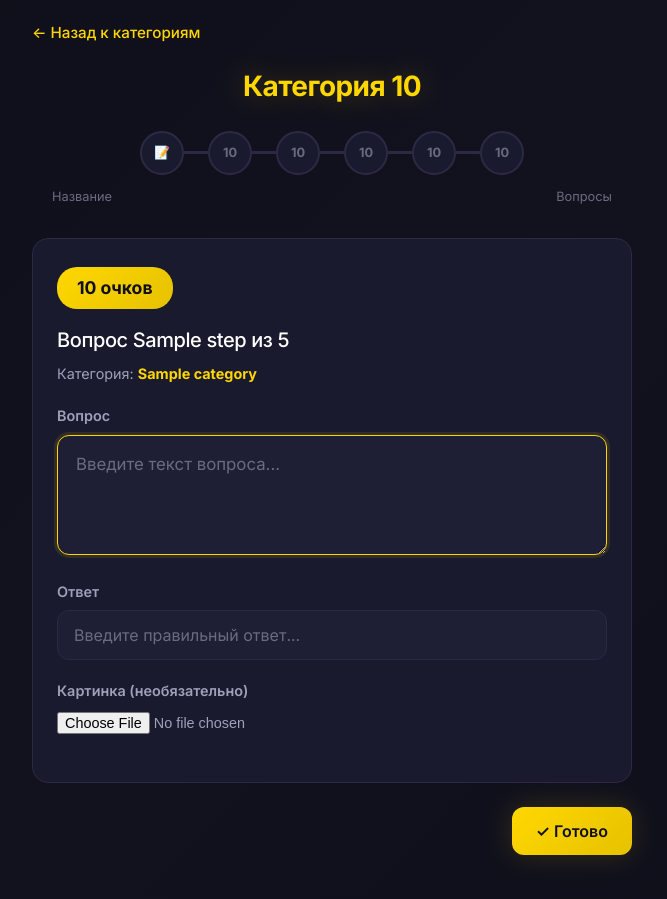
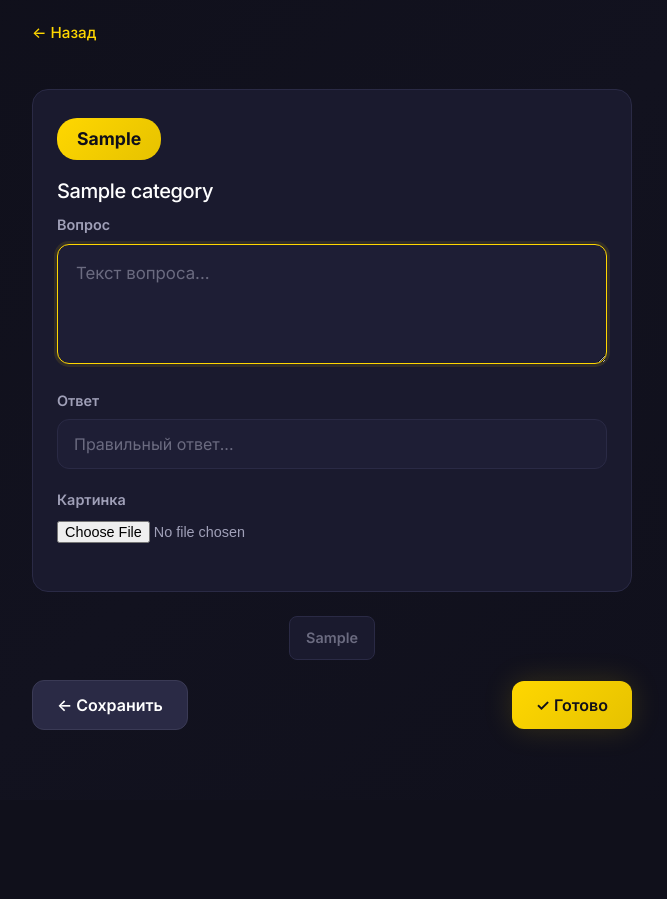
Before and after one commit to lyo-nya/svoya-jeopardy, a Flask app: template app/templates/category_wizard.html in a window 1280 px wide. Shown: the whole page, without its empty margins (308-975 px from the left). After the commit the page ends 735 px from the top, so only its background shows below. Run offline with Flask 3, Linux system fonts and the light colour scheme; tables that the repository leaves empty hold one stand-in row (values such as "Sample post"); the template is opened without the code that fills it: values that come from a table or form of the project are taken from there, most other values are stand-ins (such as "Sample title", 1, 10 or a date in 2020); some libraries are stand-ins or nearby versions.

Commit message:
Refactor category wizard and setup page UI (#11)
Co-authored-by: Cursor Agent <cursoragent@cursor.com>

```diff
--- a/app/static/css/style.css
+++ b/app/static/css/style.css
@@ -1298,6 +1344,42 @@ hr {
     font-size: 0.9rem;
 }
 
+.points-nav {
+    display: flex;
+    gap: 8px;
+    margin: 20px 0;
+    justify-content: center;
+}
+
+.points-nav-item {
+    padding: 10px 16px;
+    background: var(--bg-card);
+    border: 1px solid var(--border-color);
+    border-radius: var(--radius-sm);
+    color: var(--text-muted);
+    font-weight: 600;
+    text-decoration: none;
+    font-size: 0.9rem;
+    transition: all 0.2s ease;
+}
+
+.points-nav-item:hover {
+    border-color: var(--primary-gold);
+    color: var(--primary-gold);
+}
+
+.points-nav-item.active {
+    background: linear-gradient(135deg, var(--primary-gold) 0%, var(--primary-gold-dark) 100%);
+    color: var(--bg-dark);
+    border-color: var(--primary-gold);
+}
+
+.points-nav-item.filled:not(.active) {
+    background: rgba(74, 222, 128, 0.15);
+    border-color: rgba(74, 222, 128, 0.4);
+    color: var(--success);
+}
+
 .questions-summary {
     background: var(--bg-card);
     padding: 20px;
--- a/app/templates/category_wizard.html
+++ b/app/templates/category_wizard.html
@@ -1,40 +1,15 @@
 {% extends "base.html" %}
 
-{% block title %}Категория {{ pos + 1 }} - Своя Jeopardy!{% endblock %}
+{% block title %}{% if category %}{{ category.name }}{% else %}Новая категория{% endif %} - Своя Jeopardy!{% endblock %}
 
 {% block content %}
-<a href="{{ url_for('setup.setup_overview') }}" class="back-link">← Назад к категориям</a>
-
-<h1>Категория {{ pos + 1 }}</h1>
-
-<!-- Progress indicator -->
-<div class="wizard-progress">
-    <div class="progress-steps">
-        {% for i in range(6) %}
-            <div class="progress-step {% if i < step %}completed{% elif i == step %}active{% endif %}">
-                {% if i == 0 %}
-                    <span class="step-icon">📝</span>
-                {% else %}
-                    <span class="step-icon">{{ point_values[i-1] }}</span>
-                {% endif %}
-            </div>
-            {% if i < 5 %}
-                <div class="progress-line {% if i < step %}completed{% endif %}"></div>
-            {% endif %}
-        {% endfor %}
-    </div>
-    <div class="progress-labels">
-        <span class="progress-label">Название</span>
-        <span class="progress-label">Вопросы</span>
-    </div>
-</div>
+<a href="{{ url_for('setup.setup_overview') }}" class="back-link">← Назад</a>
 
 <form method="POST" action="{{ url_for('setup.save_category_step', pos=pos, step=step) }}" enctype="multipart/form-data" class="wizard-form">
     {% if step == 0 %}
         <!-- Step 0: Category name -->
         <div class="wizard-step">
-            <h2>Как называется ваша категория?</h2>
-            <p class="step-hint">Придумайте название для темы вопросов</p>
+            <h2>Название категории</h2>
 
             <div class="form-group">
                 <input type="text" name="category_name"
@@ -44,22 +19,28 @@
                        class="wizard-input">
             </div>
         </div>
+
+        <div class="wizard-actions">
+            <div></div>
+            <button type="submit" name="action" value="next" class="btn btn-primary">
+                Далее →
+            </button>
+        </div>
     {% else %}
         <!-- Steps 1-5: Questions -->
         {% set points = point_values[step - 1] %}
         {% set existing_question = questions_by_points.get(points) %}
 
         <div class="wizard-step">
-            <div class="points-badge">{{ points }} очков</div>
-            <h2>Вопрос {{ step }} из 5</h2>
+            <div class="points-badge">{{ points }}</div>
             {% if category and category.name %}
-                <p class="step-category">Категория: <strong>{{ category.name }}</strong></p>
+                <h2>{{ category.name }}</h2>
             {% endif %}
 
             <div class="form-group">
                 <label for="question_text">Вопрос</label>
                 <textarea id="question_text" name="question_text"
-                          placeholder="Введите текст вопроса..."
+                          placeholder="Текст вопроса..."
                           class="wizard-textarea"
                           autofocus>{{ existing_question.text if existing_question else '' }}</textarea>
             </div>
@@ -68,43 +49,41 @@
                 <label for="answer_text">Ответ</label>
                 <input type="text" id="answer_text" name="answer_text"
                        value="{{ existing_question.answer if existing_question else '' }}"
-                       placeholder="Введите правильный ответ..."
+                       placeholder="Правильный ответ..."
                        class="wizard-input">
             </div>
 
             <div class="form-group">
-                <label for="image_file">Картинка (необязательно)</label>
+                <label for="image_file">Картинка</label>
                 {% if existing_question and existing_question.image_path %}
                     <div class="current-image">
-                        <img src="{{ url_for('setup.uploaded_file', filename=existing_question.image_path) }}" alt="Текущая картинка">
-                        <p>📎 Картинка прикреплена</p>
+                        <img src="{{ url_for('setup.uploaded_file', filename=existing_question.image_path) }}" alt="">
                     </div>
                 {% endif %}
                 <input type="file" id="image_file" name="image_file" accept="image/*">
             </div>
         </div>
-    {% endif %}
 
-    <!-- Navigation buttons -->
+        <!-- Points indicators for quick navigation -->
+        <div class="points-nav">
+            {% for p in point_values %}
+                {% set idx = loop.index %}
+                <a href="{{ url_for('setup.edit_category_step', pos=pos, step=idx) }}"
+                   class="points-nav-item {% if idx == step %}active{% endif %} {% if questions_by_points.get(p) %}filled{% endif %}">
+                    {{ p }}
+                </a>
+            {% endfor %}
+        </div>
+
         <div class="wizard-actions">
-        {% if step > 0 %}
-            <a href="{{ url_for('setup.edit_category_step', pos=pos, step=step - 1) }}" class="btn btn-secondary">
-                ← Назад
-            </a>
-        {% else %}
-            <div></div>
-        {% endif %}
+            <button type="submit" name="action" value="finish" class="btn btn-secondary">
+                ← Сохранить
+            </button>
 
             <div class="wizard-right-actions">
-            {% if step > 0 %}
-                <button type="submit" name="action" value="skip" class="btn btn-secondary">
-                    Пропустить
-                </button>
-            {% endif %}
-
                 {% if step < 5 %}
                     <button type="submit" name="action" value="next" class="btn btn-primary">
-                    {% if step == 0 %}Начать вопросы{% else %}Далее{% endif %} →
+                        Далее →
                     </button>
                 {% else %}
                     <button type="submit" name="action" value="finish" class="btn btn-primary">
@@ -113,33 +92,6 @@
                 {% endif %}
             </div>
         </div>
-
-    {% if step > 0 %}
-        <div class="wizard-finish">
-            <button type="submit" name="action" value="finish" class="btn btn-secondary btn-small">
-                💾 Сохранить и выйти
-            </button>
-        </div>
     {% endif %}
 </form>
-
-<!-- Summary of entered questions -->
-{% if questions_by_points %}
-<div class="questions-summary">
-    <h3>Добавленные вопросы</h3>
-    {% for points in point_values %}
-        {% set q = questions_by_points.get(points) %}
-        <div class="summary-item {% if q and q.text %}filled{% endif %}">
-            <span class="summary-points">{{ points }}</span>
-            {% if q and q.text %}
-                <span class="summary-text">{{ q.text[:40] }}{% if q.text|length > 40 %}...{% endif %}</span>
-                <span class="summary-check">✓</span>
-            {% else %}
-                <span class="summary-text empty">Не заполнено</span>
-            {% endif %}
-        </div>
-    {% endfor %}
-</div>
-{% endif %}
-
 {% endblock %}
```
Also changed, not shown: other parts of app/static/css/style.css (+46 -0 lines), app/templates/setup.html (+31 -38 lines). Lines whose indentation alone changed are shown as unchanged.
